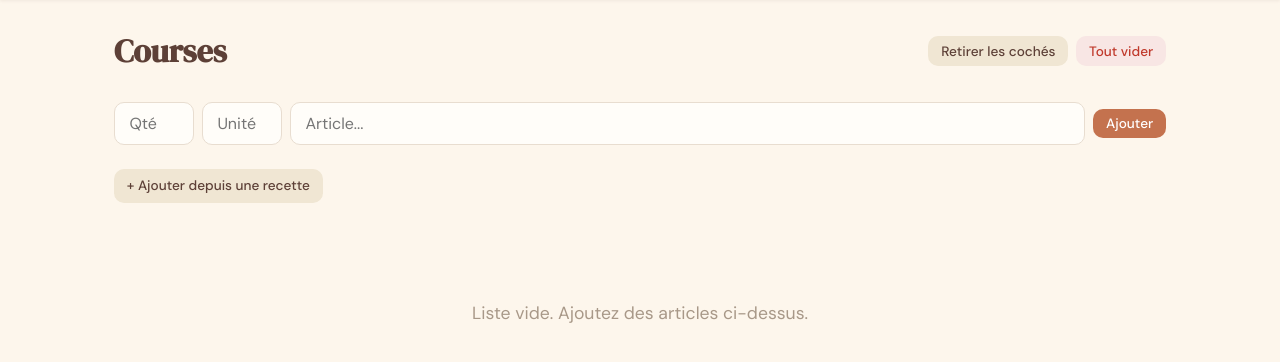
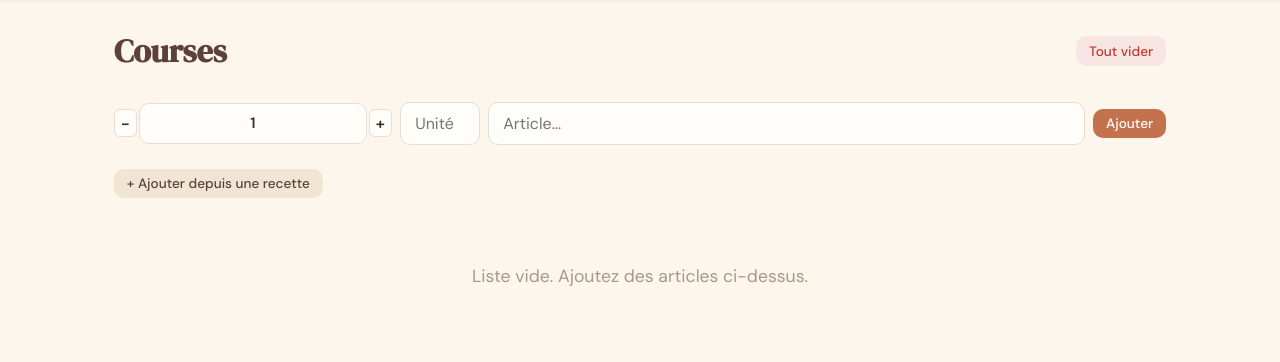
Before and after one commit to matthieurosset/cookit, a Flask app: page /courses in a window 1280 px wide. Shown: the part 61-423 px from the top of the page. Run offline with Flask 3, Linux system fonts and the light colour scheme; data comes from the database, SQL or seed files in the repository; data that the repository does not hold is empty.

Commit message:
6 améliorations shopping + recettes
- Boutons +/- dans le formulaire de saisie (retirés de la liste)
- Table d'audit pour les éléments fréquents (persistent après vidage)
- Fix filtre tags : utilise :has(input:checked) au lieu de .active
- Modal pour ajouter depuis une recette (remplace <details>)
- Suppression du bouton "Retirer les cochés"
- Masquer "Préparation" si aucune étape

Co-Authored-By: Claude Opus 4.6 <noreply@anthropic.com>

```diff
--- a/app/models/shopping.py
+++ b/app/models/shopping.py
@@ -24,11 +24,26 @@ def get_items(list_id):
 
 
 def add_item(list_id, name, quantity=None, unit=None, recipe_id=None):
-    return execute(
+    row_id = execute(
         '''INSERT INTO shopping_item (list_id, name, quantity, unit, recipe_id)
            VALUES (?, ?, ?, ?, ?)''',
         [list_id, name.strip(), quantity, unit, recipe_id]
     ).lastrowid
+    if recipe_id is None:
+        _audit_item(name.strip(), quantity, unit)
+    return row_id
+
+
+def _audit_item(name, quantity=None, unit=None):
+    execute(
+        '''INSERT INTO shopping_item_audit (name, quantity, unit, count)
+           VALUES (?, ?, ?, 1)
+           ON CONFLICT(name) DO UPDATE SET
+               quantity = excluded.quantity,
+               unit = excluded.unit,
+               count = count + 1''',
+        [name, quantity, unit]
+    )
 
 
 def add_recipe_items(list_id, recipe_id, portions=None):
@@ -101,41 +116,23 @@ def clear_all(list_id):
 def get_suggestions(q):
     """Return item suggestions matching query, sorted by frequency."""
     rows = query(
-        '''SELECT name,
-                  quantity,
-                  unit,
-                  COUNT(*) as freq
-           FROM shopping_item
+        '''SELECT name, quantity, unit, count
+           FROM shopping_item_audit
            WHERE LOWER(name) LIKE ?
-           GROUP BY LOWER(name)
-           ORDER BY freq DESC
+           ORDER BY count DESC
            LIMIT 8''',
         ['%' + q.lower() + '%']
     )
-    seen = set()
-    results = []
-    for r in rows:
-        key = r['name'].lower()
-        if key not in seen:
-            seen.add(key)
-            results.append({
-                'name': r['name'],
-                'quantity': r['quantity'] or '',
-                'unit': r['unit'] or '',
-            })
-    return results
+    return [{'name': r['name'], 'quantity': r['quantity'] or '',
+             'unit': r['unit'] or ''} for r in rows]
 
 
 def get_frequent_items(limit=10):
     """Return the most frequently added items."""
     rows = query(
-        '''SELECT name,
-                  quantity,
-                  unit,
-                  COUNT(*) as freq
-           FROM shopping_item
-           GROUP BY LOWER(name)
-           ORDER BY freq DESC
+        '''SELECT name, quantity, unit, count
+           FROM shopping_item_audit
+           ORDER BY count DESC
            LIMIT ?''',
         [limit]
     )
--- a/app/schema.sql
+++ b/app/schema.sql
@@ -44,3 +44,12 @@ CREATE TABLE IF NOT EXISTS shopping_item (
     FOREIGN KEY (list_id) REFERENCES shopping_list(id) ON DELETE CASCADE,
     FOREIGN KEY (recipe_id) REFERENCES recipe(id) ON DELETE SET NULL
 );
+
+CREATE TABLE IF NOT EXISTS shopping_item_audit (
+    id INTEGER PRIMARY KEY AUTOINCREMENT,
+    name TEXT NOT NULL,
+    quantity TEXT,
+    unit TEXT,
+    count INTEGER DEFAULT 1,
+    UNIQUE(name COLLATE NOCASE)
+);
--- a/app/static/css/style.css
+++ b/app/static/css/style.css
@@ -372,7 +372,7 @@ h3 { font-size: 1.2rem; }
 }
 
 .tag-pill:hover,
-.tag-pill.active {
+.tag-pill:has(input:checked) {
     border-color: var(--color-terracotta);
     background: var(--color-terracotta);
     color: white;
@@ -587,6 +587,11 @@ h3 { font-size: 1.2rem; }
     grid-template-columns: 1fr 2fr;
     gap: var(--space-2xl);
     margin-bottom: var(--space-xl);
+}
+
+.recipe-content--ingredients-only {
+    grid-template-columns: 1fr;
+    max-width: 500px;
 }
 
 .recipe-sidebar h2,
@@ -1047,10 +1052,22 @@ input[type="file"] {
     font-size: 0.8rem;
 }
 
-.qty-controls {
+.qty-input-controls {
     display: flex;
+    align-items: center;
     gap: 2px;
     flex-shrink: 0;
+}
+
+.qty-display {
+    width: 32px;
+    text-align: center;
+    border: none;
+    background: transparent;
+    font-weight: 600;
+    font-size: 0.95rem;
+    color: var(--color-text);
+    padding: 0;
 }
 
 .btn-qty {
@@ -1077,17 +1094,57 @@ input[type="file"] {
     opacity: 1;
 }
 
-.add-recipe-section {
-    margin-bottom: var(--space-lg);
+/* --- Modal --- */
+.modal-overlay {
+    display: none;
+    position: fixed;
+    top: 0;
+    left: 0;
+    right: 0;
+    bottom: 0;
+    background: rgba(62, 46, 35, 0.5);
+    z-index: 200;
+    align-items: center;
+    justify-content: center;
 }
 
-.add-recipe-section summary {
-    cursor: pointer;
-    margin-bottom: var(--space-sm);
+.modal-overlay.open {
+    display: flex;
 }
 
-.add-recipe-section .inline-form {
-    margin-top: var(--space-sm);
+.modal {
+    background: var(--color-warm-white);
+    border-radius: var(--radius-lg);
+    box-shadow: var(--shadow-lg);
+    width: 90%;
+    max-width: 450px;
+    overflow: hidden;
+}
+
+.modal-header {
+    display: flex;
+    align-items: center;
+    justify-content: space-between;
+    padding: var(--space-md) var(--space-lg);
+    border-bottom: 1px solid var(--color-border-light);
+}
+
+.modal-header h3 {
+    margin: 0;
+}
+
+.modal-body {
+    padding: var(--space-lg);
+    display: flex;
+    flex-direction: column;
+    gap: var(--space-md);
+}
+
+.modal-actions {
+    display: flex;
+    gap: var(--space-sm);
+    justify-content: flex-end;
+    padding-top: var(--space-sm);
 }
 
 .back-link {
@@ -1296,6 +1353,10 @@ input[type="file"] {
         grid-template-columns: 1fr;
     }
 
+    .recipe-content--ingredients-only {
+        max-width: none;
+    }
+
     .card-image {
         width: 60px;
         height: 60px;
--- a/app/static/js/app.js
+++ b/app/static/js/app.js
@@ -57,6 +57,32 @@ function toggleCookMode() {
 
 // Initialize step numbers on page load
 document.addEventListener('DOMContentLoaded', updateStepNumbers);
+
+// --- Shopping quantity controls ---
+function adjustQty(delta) {
+    const input = document.getElementById('input-qty');
+    if (!input) return;
+    let val = parseFloat(input.value) || 0;
+    val = Math.max(1, val + delta);
+    input.value = Number.isInteger(val) ? val : val.toFixed(1);
+}
+
+// --- Recipe modal ---
+function openRecipeModal() {
+    document.getElementById('recipe-modal').classList.add('open');
+}
+
+function closeRecipeModal() {
+    const modal = document.getElementById('recipe-modal');
+    if (!modal) return;
+    modal.classList.remove('open');
+    const form = modal.querySelector('form');
+    if (form) form.reset();
+}
+
+document.addEventListener('keydown', (e) => {
+    if (e.key === 'Escape') closeRecipeModal();
+});
 
 // --- Shopping autocomplete & frequent items ---
 (function() {
@@ -142,7 +168,7 @@ document.addEventListener('DOMContentLoaded', updateStepNumbers);
             const btn = e.target.closest('.frequent-btn');
             if (!btn) return;
             nameInput.value = btn.dataset.name;
-            qtyInput.value = btn.dataset.quantity;
+            qtyInput.value = btn.dataset.quantity || '1';
             unitInput.value = btn.dataset.unit;
             htmx.trigger(form, 'submit');
         });
--- a/app/templates/recipes/detail.html
+++ b/app/templates/recipes/detail.html
@@ -41,13 +41,14 @@
         {% endif %}
     </div>
 
-    <div class="recipe-content">
+    <div class="recipe-content {% if not steps %}recipe-content--ingredients-only{% endif %}">
         <aside class="recipe-sidebar">
             <h2>Ingrédients</h2>
             {% set recipe_id = recipe.id %}
             {% include "recipes/partials/ingredients.html" %}
         </aside>
 
+        {% if steps %}
         <section class="recipe-steps">
             <h2>Préparation</h2>
             <ol class="steps-list">
@@ -59,6 +60,7 @@
                 {% endfor %}
             </ol>
         </section>
+        {% endif %}
     </div>
 
     {% if recipe.source_url %}
--- a/app/templates/recipes/list.html
+++ b/app/templates/recipes/list.html
@@ -24,7 +24,7 @@
 
 <div class="filter-bar">
     <div class="tag-filters">
-        <label class="tag-pill {% if not active_tag %}active{% endif %}">
+        <label class="tag-pill">
             <input type="radio" name="tag" value=""
                    {% if not active_tag %}checked{% endif %}
                    hx-get="{{ url_for('recipes.index') }}"
@@ -34,7 +34,7 @@
             Toutes
         </label>
         {% for tag in tags %}
-        <label class="tag-pill {% if active_tag == tag.id %}active{% endif %}">
+        <label class="tag-pill">
             <input type="radio" name="tag" value="{{ tag.id }}"
                    {% if active_tag == tag.id %}checked{% endif %}
                    hx-get="{{ url_for('recipes.index') }}"
--- a/app/templates/shopping/index.html
+++ b/app/templates/shopping/index.html
@@ -5,12 +5,6 @@
 <div class="page-header">
     <h1>Courses</h1>
     <div class="page-actions">
-        <form method="POST" action="{{ url_for('shopping.clear_checked') }}"
-              hx-post="{{ url_for('shopping.clear_checked') }}"
-              hx-target="#shopping-items"
-              hx-swap="innerHTML">
-            <button type="submit" class="btn btn-secondary btn-sm">Retirer les cochés</button>
-        </form>
         <form method="POST" action="{{ url_for('shopping.clear_all') }}"
               hx-post="{{ url_for('shopping.clear_all') }}"
               hx-target="#shopping-items"
@@ -25,8 +19,12 @@
       hx-post="{{ url_for('shopping.add_item') }}"
       hx-target="#shopping-items"
       hx-swap="innerHTML"
-      hx-on::after-request="this.reset(); document.getElementById('autocomplete-dropdown').classList.remove('show');">
-    <input type="text" name="quantity" placeholder="Qté" class="input-xs" id="input-qty">
+      hx-on::after-request="this.reset(); document.getElementById('input-qty').value='1'; document.getElementById('autocomplete-dropdown').classList.remove('show');">
+    <div class="qty-input-controls">
+        <button type="button" class="btn-qty" onclick="adjustQty(-1)">&minus;</button>
+        <input type="text" name="quantity" id="input-qty" value="1" class="qty-display" readonly>
+        <button type="button" class="btn-qty" onclick="adjustQty(1)">&plus;</button>
+    </div>
     <input type="text" name="unit" placeholder="Unité" class="input-xs" id="input-unit">
     <div class="autocomplete-wrapper">
         <input type="text" name="name" placeholder="Article..." required class="input-grow" id="input-name"
@@ -47,12 +45,19 @@
 </div>
 {% endif %}
 
-<details class="add-recipe-section">
-    <summary class="btn btn-secondary btn-sm">+ Ajouter depuis une recette</summary>
-    <form class="inline-form"
+<button type="button" class="btn btn-secondary btn-sm" onclick="openRecipeModal()">+ Ajouter depuis une recette</button>
+
+<div class="modal-overlay" id="recipe-modal" onclick="if(event.target===this)closeRecipeModal()">
+    <div class="modal">
+        <div class="modal-header">
+            <h3>Ajouter depuis une recette</h3>
+            <button type="button" class="btn btn-icon" onclick="closeRecipeModal()">&times;</button>
+        </div>
+        <form class="modal-body"
               hx-post="{{ url_for('shopping.add_recipe') }}"
               hx-target="#shopping-items"
-          hx-swap="innerHTML">
+              hx-swap="innerHTML"
+              hx-on::after-request="closeRecipeModal()">
             <select name="recipe_id" required class="input-grow">
                 <option value="">Choisir une recette...</option>
                 {% for r in recipes %}
@@ -60,9 +65,13 @@
                 {% endfor %}
             </select>
             <input type="number" name="portions" placeholder="Portions" min="1" class="input-xs">
+            <div class="modal-actions">
+                <button type="button" class="btn btn-secondary btn-sm" onclick="closeRecipeModal()">Annuler</button>
                 <button type="submit" class="btn btn-primary btn-sm">Ajouter</button>
+            </div>
         </form>
-</details>
+    </div>
+</div>
 
 <div id="shopping-items">
     {% include "shopping/partials/items.html" %}
--- a/app/templates/shopping/partials/items.html
+++ b/app/templates/shopping/partials/items.html
@@ -12,22 +12,6 @@
             {{ item.name }}
         </span>
     </label>
-    {% if not item.checked %}
-    <span class="qty-controls">
-        <button class="btn btn-icon btn-qty"
-                hx-patch="{{ url_for('shopping.update_quantity', item_id=item.id) }}"
-                hx-vals='{"delta": -1}'
-                hx-target="#shopping-items"
-                hx-swap="innerHTML"
-                title="Moins">&minus;</button>
-        <button class="btn btn-icon btn-qty"
-                hx-patch="{{ url_for('shopping.update_quantity', item_id=item.id) }}"
-                hx-vals='{"delta": 1}'
-                hx-target="#shopping-items"
-                hx-swap="innerHTML"
-                title="Plus">&plus;</button>
-    </span>
-    {% endif %}
     <button class="btn btn-icon btn-remove"
             hx-delete="{{ url_for('shopping.delete_item', item_id=item.id) }}"
             hx-target="#shopping-items"
```
Lines whose indentation alone changed are shown as unchanged.
